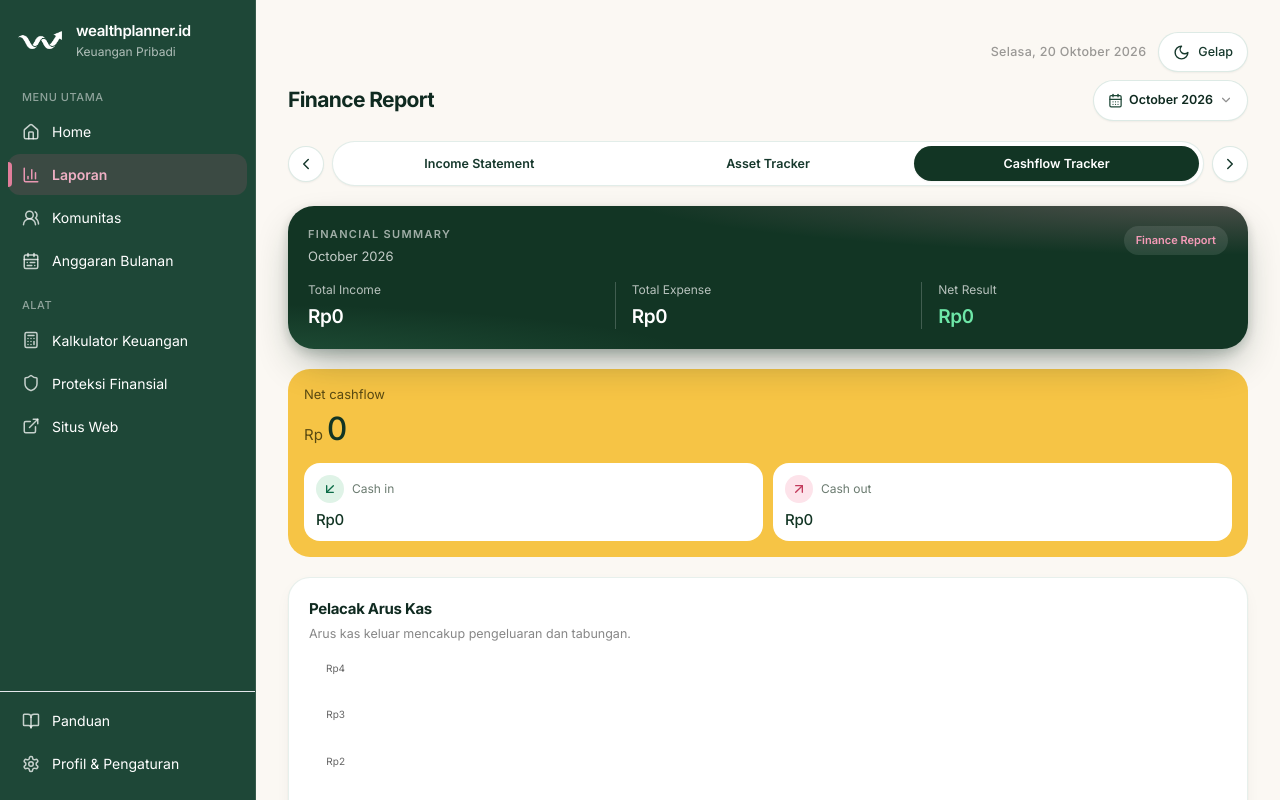
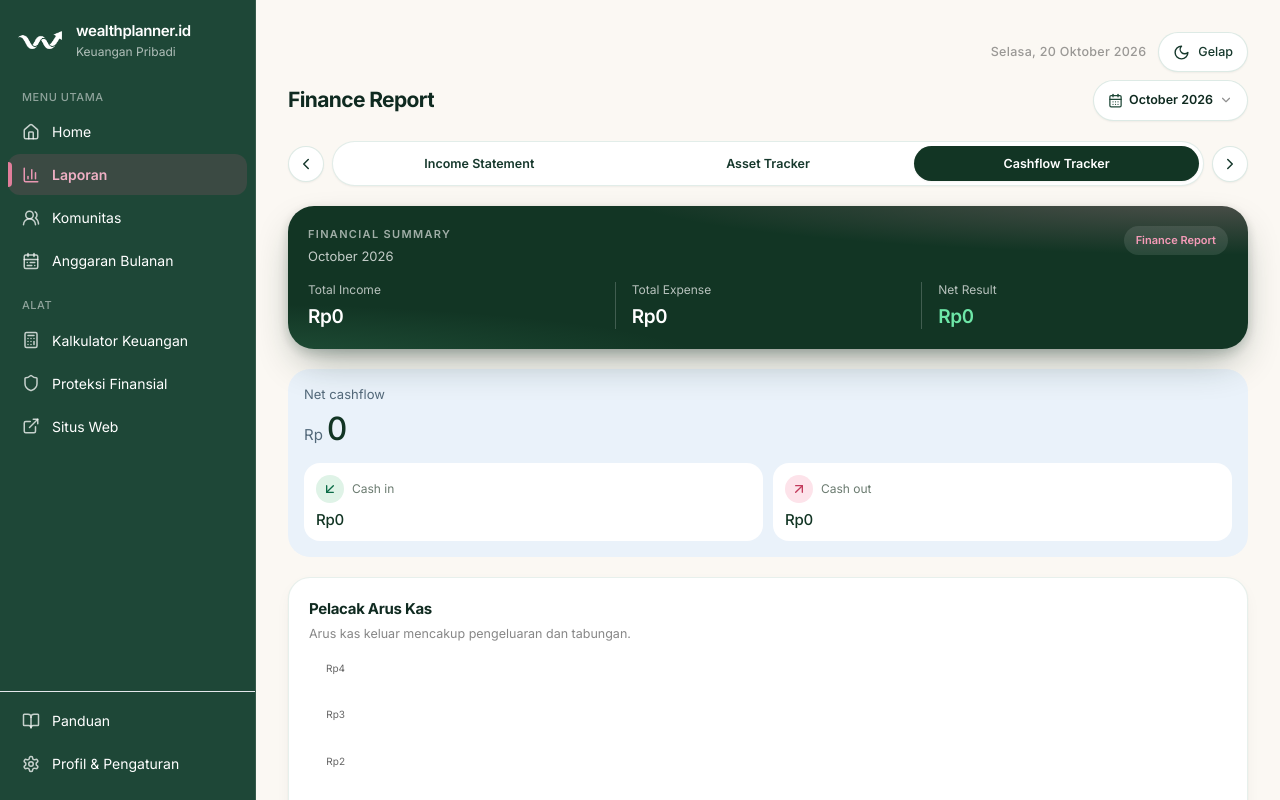
Before and after one commit to jasminework2023/personal-wealthplanner, a React (Vite) app: page /dashboard/finance in a window 1280 px wide. Both pictures are taken after a click on the button 306 px from the left and 163 px from the top of the page. Shown: the top 800 px of the page. Built offline with nearby package versions, Linux system fonts and the light colour scheme; the HTML template or start-up script is replaced by a standard one.

Commit message:
Refine cashflow color and legend

```diff
--- a/src/pages/DashboardFinance.tsx
+++ b/src/pages/DashboardFinance.tsx
@@ -464,10 +464,10 @@ export function DashboardFinance() {
             ? ((netCashflow - previousNetCashflow) / Math.abs(previousNetCashflow)) * 100
             : null;
           const netDigits = String(Math.round(Math.abs(netCashflow))).replace(/\B(?=(\d{3})+(?!\d))/g, ".");
-          return <div className="rounded-[22px] bg-[#F6C445] p-4 text-black">
-            <p className="text-[13px] text-[#5A4A12]">Net cashflow</p>
+          return <div className="rounded-[22px] bg-[#EAF2FA] p-4 text-forest-900">
+            <p className="text-[13px] text-[#53697A]">Net cashflow</p>
             <div className="mt-1 flex min-w-0 items-baseline gap-1 whitespace-nowrap">
-              <span className="shrink-0 text-[15px] text-[#5A4A12]">Rp</span>
+              <span className="shrink-0 text-[15px] text-[#53697A]">Rp</span>
               <span className="min-w-0 text-[clamp(24px,8vw,32px)] font-medium leading-tight tracking-[-0.5px] text-[#123524] tabular-nums">{netCashflow < 0 ? "-" : ""}{netDigits}</span>
             </div>
             {trend !== null && <div className="mt-2 inline-flex items-center gap-1.5 rounded-full bg-[#123524]/[0.12] px-2.5 py-1 text-[12px] font-medium text-[#123524]"><span>{trend >= 0 ? <TrendingUp size={14}/> : <TrendingDown size={14}/>}</span><span>{trend >= 0 ? "+" : ""}{Math.round(trend)}% dari bulan lalu</span></div>}
@@ -485,6 +485,11 @@ export function DashboardFinance() {
         })()}
         <ChartCard title={id ? "Pelacak Arus Kas" : "Cashflow Tracker"} subtitle={id ? "Arus kas keluar mencakup pengeluaran dan tabungan." : "Cash out includes expenses and savings."}>
           <ResponsiveContainer width="100%" height={230}><BarChart data={[{name:"Cash In",amount:totalIncome},{name:"Cash Out",amount:totalExpense+totalSaving},{name:"Net Cashflow",amount:totalIncome-totalExpense-totalSaving}]} barCategoryGap="18%" margin={{top:10,right:8,left:0,bottom:4}}><XAxis dataKey="name" tick={{fontSize:10}} interval={0} axisLine={false} tickLine={false}/><YAxis width={44} tickFormatter={(v)=>formatCompact(v)} tick={{fontSize:10}} axisLine={false} tickLine={false}/><Tooltip formatter={(v:number)=>formatRupiah(v)}/><Bar dataKey="amount" name="Nominal" radius={[7,7,0,0]} maxBarSize={68}>{[{color:"#0B6B47"},{color:"#F4577A"},{color:"#FFA24C"}].map((item,index)=><Cell key={index} fill={item.color}/>)}</Bar></BarChart></ResponsiveContainer>
+          <div className="mt-2 flex flex-wrap justify-center gap-x-4 gap-y-2 text-[11px] text-charcoal/65">
+            <span className="inline-flex items-center gap-1.5"><span className="h-2.5 w-2.5 rounded-sm bg-[#0B6B47]"/>{id ? "Kas masuk" : "Cash in"}</span>
+            <span className="inline-flex items-center gap-1.5"><span className="h-2.5 w-2.5 rounded-sm bg-[#F4577A]"/>{id ? "Kas keluar" : "Cash out"}</span>
+            <span className="inline-flex items-center gap-1.5"><span className="h-2.5 w-2.5 rounded-sm bg-[#FFA24C]"/>{id ? "Arus kas bersih" : "Net cashflow"}</span>
+          </div>
         </ChartCard>
         {(incomeRows.length > 4 || expenseRows.length > 4 || savingRows.length > 4) && <div className="flex justify-end -mt-2">
           <button type="button" onClick={() => setShowAllCategories((value) => !value)} className="inline-flex items-center gap-1 rounded-full px-3 py-1.5 text-[12px] font-semibold text-forest-700 hover:bg-forest-50">
```
